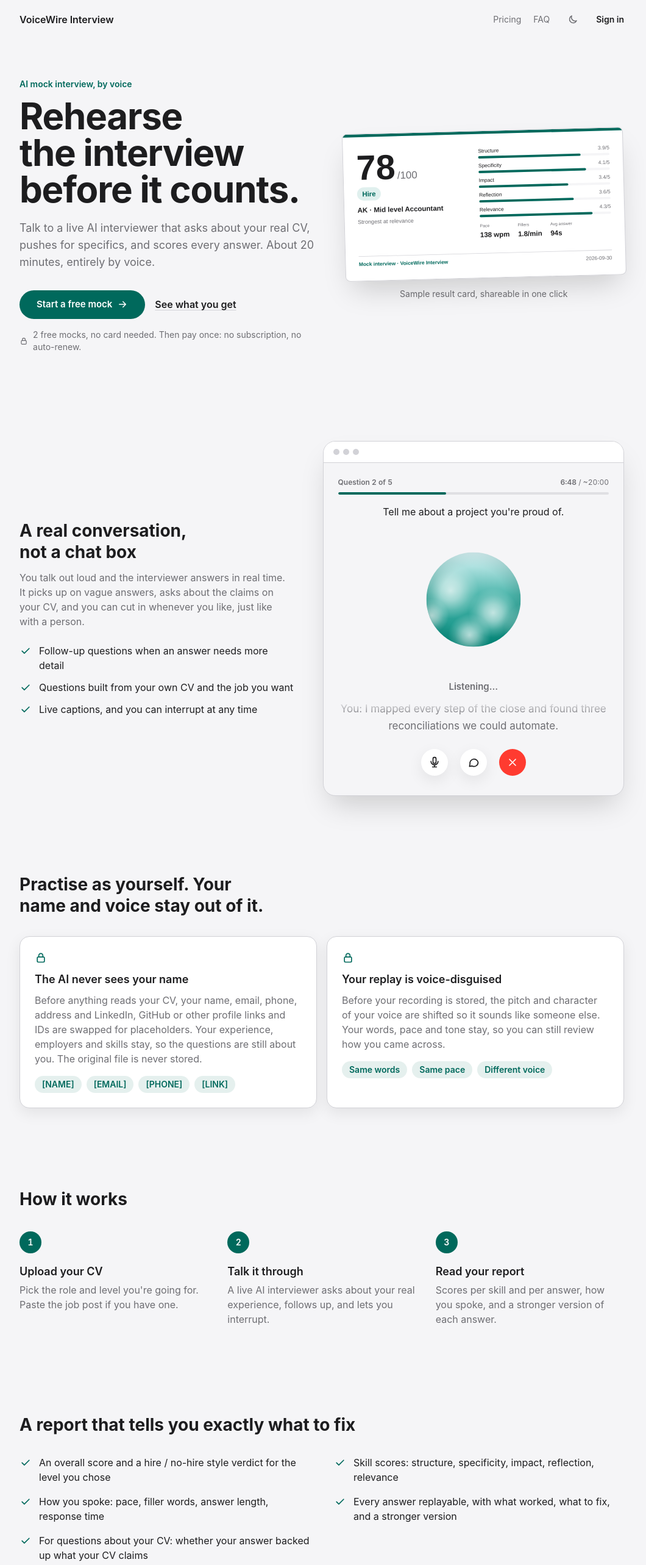
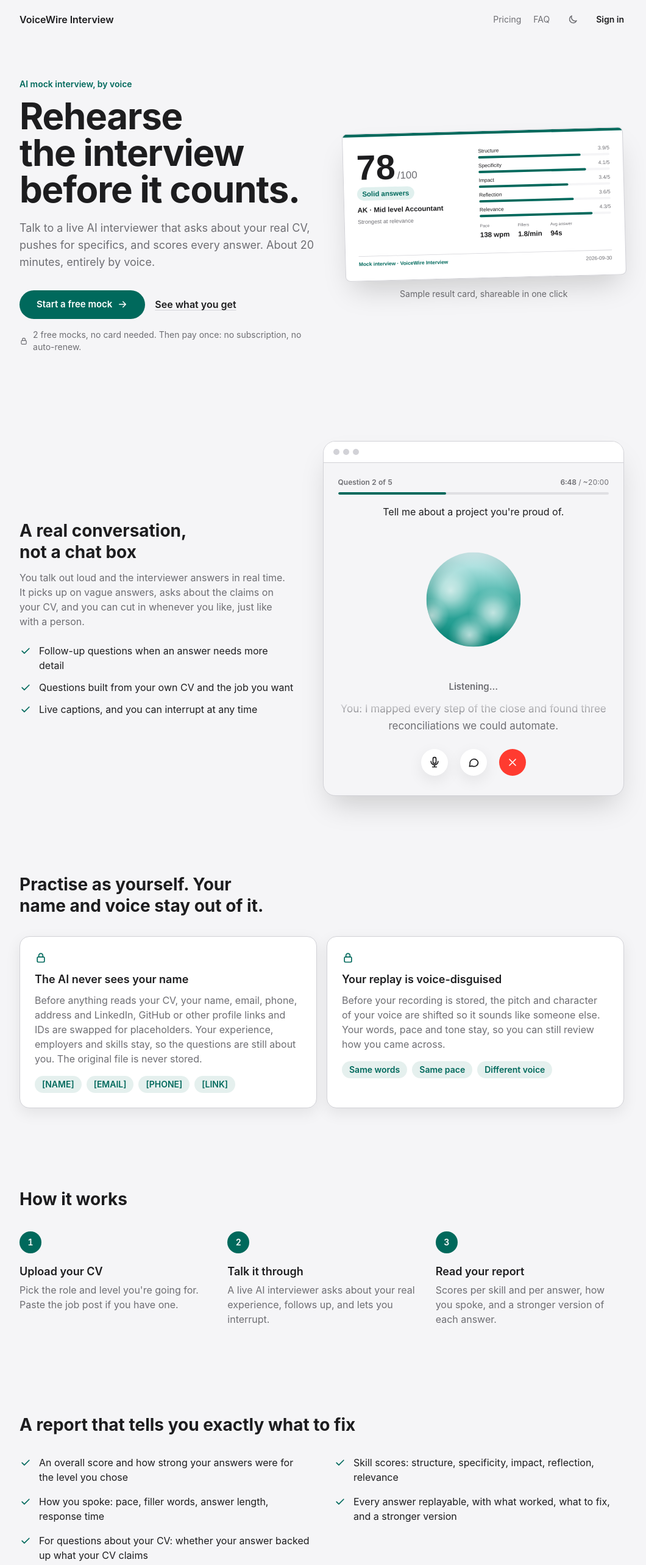
Before and after one commit to prashantrajbista/self-host-audio-llm, a Next.js app in the folder client/: page / in a window 1280 px wide. Shown: the top 2566 px of the page at 61% size, without its empty margins (112-1172 px from the left). Built offline with nearby package versions, Linux system fonts and the light colour scheme; no server answers.

Commit message:
Reword verdicts to answer strength; clarify credit-back is for technical failures

```diff
--- a/client/app/(site)/page.tsx
+++ b/client/app/(site)/page.tsx
@@ -11,7 +11,7 @@
 const SAMPLE: PublicCard = {
   brand: BRAND,
   score: 78,
-  verdict: "Hire",
+  verdict: "Solid answers",
   date: "2026-09-30",
   name: "AK",
   role: "Accountant",
@@ -35,7 +35,7 @@
 ]
 
 const REPORT_POINTS = [
-  "An overall score and a hire / no-hire style verdict for the level you chose",
+  "An overall score and how strong your answers were for the level you chose",
   "Skill scores: structure, specificity, impact, reflection, relevance",
   "How you spoke: pace, filler words, answer length, response time",
   "Every answer replayable, with what worked, what to fix, and a stronger version",
@@ -69,7 +69,7 @@
   },
 ];
 
-const PRICING_PROMISES = ["One-time payment", "Nothing renews", "Failed interview? Credit back automatically"];
+const PRICING_PROMISES = ["One-time payment", "Nothing renews", "Technical problem? Credit back automatically"];
 
 const FAQ = [
   {
@@ -98,7 +98,7 @@
   },
   {
     q: "What if my connection drops mid-interview?",
-    a: "The call reconnects on its own and the interviewer picks up where you left off. If it can't reconnect, your answers so far are still scored, and an interview that fails or ends before you answer anything gives its credit back automatically.",
+    a: "The call reconnects on its own and the interviewer picks up where you left off. If it can't reconnect, your answers so far are still scored, and a session that breaks on our side or ends before you answer anything gives its credit back automatically.",
   },
   {
     q: "Can I get a refund?",
```
Also changed, not shown: 2 other files (tests, documents, lock files or other folders).
